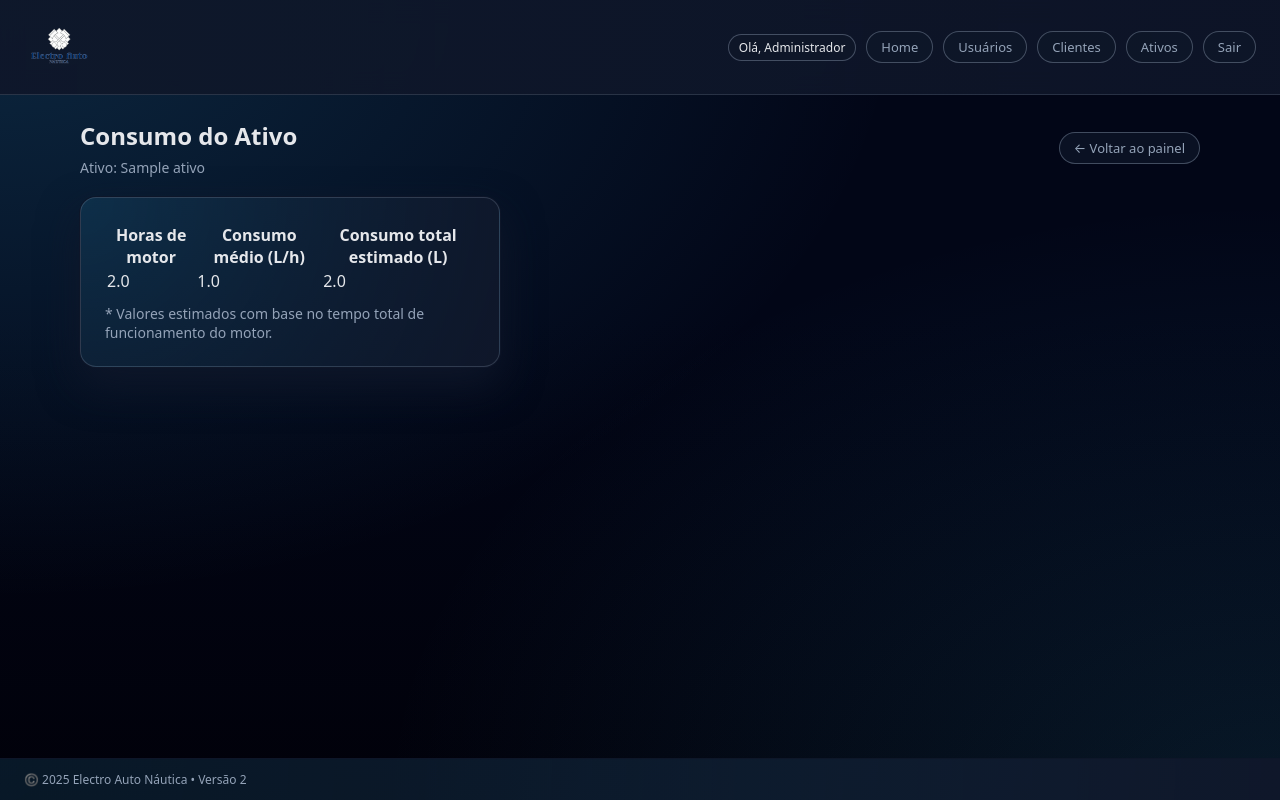
After one commit to NettoSantana/gerenciador-ativos, a Flask app: page /ativos/1/consumo in a window 1280 px wide. The commit adds this page. Run offline with Flask 3, Linux system fonts and the light colour scheme; a user stored in the database is signed in; tables that the repository leaves empty hold one stand-in row (values such as "Sample post").

Commit message:
﻿feat: cria pagina de consumo por ativo e conecta card do painel

```diff
--- a/gerenciador_ativos/ativos/painel.py
+++ b/gerenciador_ativos/ativos/painel.py
@@ -2,17 +2,14 @@ from flask import Blueprint, render_template
 from gerenciador_ativos.models import Ativo
 from gerenciador_ativos.auth.decorators import login_required
 
-painel_bp = Blueprint("painel_ativos", __name__, url_prefix="/ativos/painel")
+painel_bp = Blueprint("painel_ativos", __name__, url_prefix="/ativos")
 
 
-@painel_bp.route("/<int:id>")
+@painel_bp.route("/<int:id>/painel")
 @login_required
 def painel(id):
     ativo = Ativo.query.get_or_404(id)
 
-    # --------------------------
-    # Cálculos consolidados
-    # --------------------------
     horas_offset = ativo.horas_offset or 0.0
     horas_sistema = ativo.horas_sistema or 0.0
     horas_motor = horas_offset + horas_sistema
@@ -27,3 +24,24 @@ def painel(id):
         consumo_lph=round(consumo_lph, 2),
         consumo_total=round(consumo_total, 2),
     )
+
+
+@painel_bp.route("/<int:id>/consumo")
+@login_required
+def consumo(id):
+    ativo = Ativo.query.get_or_404(id)
+
+    horas_offset = ativo.horas_offset or 0.0
+    horas_sistema = ativo.horas_sistema or 0.0
+    horas_motor = horas_offset + horas_sistema
+
+    consumo_lph = ativo.consumo_lph or 0.0
+    consumo_total = horas_motor * consumo_lph
+
+    return render_template(
+        "ativos/consumo.html",
+        ativo=ativo,
+        horas_motor=round(horas_motor, 2),
+        consumo_lph=round(consumo_lph, 2),
+        consumo_total=round(consumo_total, 2),
+    )
--- /dev/null
+++ b/templates/ativos/consumo.html
@@ -0,0 +1,39 @@
+{% extends "base.html" %}
+{% block title %}Consumo — {{ ativo.nome }}{% endblock %}
+
+{% block content %}
+<div class="page">
+
+  <div class="page-header" style="display:flex;justify-content:space-between;align-items:center;">
+    <div>
+      <h1>Consumo do Ativo</h1>
+      <p class="muted">Ativo: {{ ativo.nome }}</p>
+    </div>
+    <a href="/ativos/{{ ativo.id }}/painel" class="btn-ghost">← Voltar ao painel</a>
+  </div>
+
+  <div class="card" style="margin-top:20px;">
+    <table class="table">
+      <thead>
+        <tr>
+          <th>Horas de motor</th>
+          <th>Consumo médio (L/h)</th>
+          <th>Consumo total estimado (L)</th>
+        </tr>
+      </thead>
+      <tbody>
+        <tr>
+          <td>{{ horas_motor }}</td>
+          <td>{{ consumo_lph }}</td>
+          <td>{{ consumo_total }}</td>
+        </tr>
+      </tbody>
+    </table>
+
+    <p class="muted" style="margin-top:10px;">
+      * Valores estimados com base no tempo total de funcionamento do motor.
+    </p>
+  </div>
+
+</div>
+{% endblock %}
```
Also changed, not shown: templates/ativos/painel.html (+10 -6 lines).
